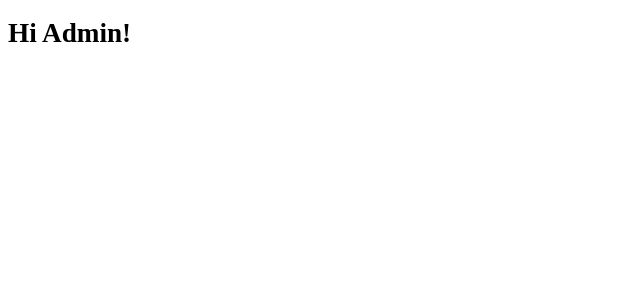
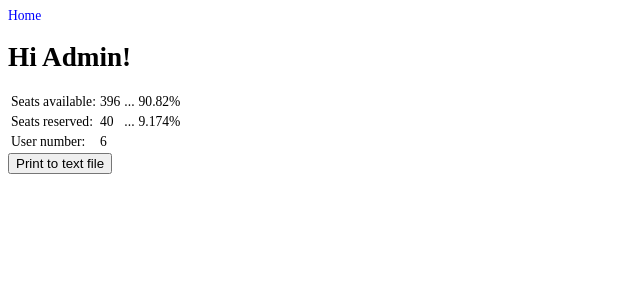
Before and after one commit to olehae/Boeing, a Django app: page /admin/ in a window 1280 px wide. Shown: the top 300 px of the page, without its empty margins (0-640 px from the left). Run offline with Django 4.2, Linux system fonts and the light colour scheme; data comes from the database, SQL or seed files in the repository; both versions use the stored data as it was after the commit; parts of the project's set-up code (start-up, migrations or seed data) failed here and were passed over.

Commit message:
admin stats

```diff
--- a/project/boeing/boeing/urls.py
+++ b/project/boeing/boeing/urls.py
@@ -22,5 +22,6 @@ urlpatterns = [
     path("accounts/", include("accounts.urls")),  # include our own accounts app in accounts/ path
     path("booking/", include("booking.urls")),  # path booking/ redirects to the booking apps urls file
     path("help/", views.help, name="help"),  # help page
-    path("admin/", views.admin, name="admin")  # admin page
+    path("admin/", views.admin, name="admin"),  # admin page
+    path("printstats/", views.print_stats)  # button for printing stats into text file
 ]
--- a/project/boeing/boeing/views.py
+++ b/project/boeing/boeing/views.py
@@ -51,13 +51,15 @@ def home(request):
                     seat_type = "middle seat"
                 seat = str(flight_names[name]) + ", Row " + str(i[0]) + ", Seat " + str(i[1] + ", Seat type: " + seat_type)
                 booked_seats.append(seat)
+
         # close db connection
         connection.close()
 
         # define values who will be given to the html template
         values = {"logged_in": True,
                   "username": username,
-                  "booked_seats": booked_seats}
+                  "booked_seats": booked_seats,
+                  "is_superuser": request.session["superuser"]}
 
     # a KeyError occurs when request.session["username"] does not exist -> no user is logged in
     except KeyError:
@@ -72,4 +74,104 @@ def help(request):
 
 
 def admin(request):
-    return render(request, "admin.html")
+    connection = sqlite3.connect(DATABASES['default']['NAME'])
+    cursor = connection.cursor()
+
+    sum_all = 0
+    sum_available = 0
+    allFlightTables = ["flight01", "flight02", "flight03", "flight04"]
+    # For every flight table
+    for table in allFlightTables:
+        # Gets flight table
+        seat_list = cursor.execute("SELECT Occupied FROM {}".format(table)).fetchall()
+
+        # Cleans up the table
+        for i in range(len(seat_list)):
+            seat_list[i] = seat_list[i][0]
+
+        # Calculates seats
+        sum_all += len(seat_list)
+        for seat in seat_list:
+            if seat == 0:
+                sum_available += 1
+
+    # Get user number
+    users = cursor.execute("SELECT userid FROM user").fetchall()
+    user_count = len(users)
+
+    values = {
+        "available": sum_available,
+        "available_perc": str(100*sum_available/sum_all)[:5],
+        "occupied": sum_all - sum_available,
+        "occupied_perc": str(100*(sum_all - sum_available)/sum_all)[:5],
+        "user_count": user_count
+    }
+
+    connection.close()
+    return render(request, "admin.html", values)
+
+
+# Is called on button click to print stats to text  file
+def print_stats(request):
+    # Creates new text file and emties it
+    text_file = open("stats.txt", 'w')
+    text_file.write("")
+    text_file.close()
+    # Opens the created file
+    text_file = open("stats.txt", 'a')
+
+    # Database connection
+    connection = sqlite3.connect(DATABASES['default']['NAME'])
+    cursor = connection.cursor()
+
+    # Get user data
+    users = cursor.execute("SELECT * FROM user").fetchall()
+
+    # Write user data to text file
+    text_file.write("User number: " + str(len(users)) + "\n")
+    text_file.write("UserID\tName\t\tUsername\tE-mail\t\t\t\t\tSuperuser\n\n")
+    for user in users:
+        # Doesn't print the password
+        for i in range(len(user) - 1):
+            text_file.write(str(user[i]))
+            # Indents the lines
+            indent = 0
+            if i == 0 or i == 4:
+                indent = 8
+            elif i == 1 or i == 2:
+                indent = 16
+            else:
+                indent = 40
+            for i in range(indent - len(str(user[i]))):
+                text_file.write(" ")
+        text_file.write("\n")
+    text_file.write("\n")
+
+    # Get seat data
+    all_flight_tables = ["flight01", "flight02", "flight03", "flight04"]
+    available_seats = []
+    occupied_seats = []
+
+    # For every flight
+    for table in all_flight_tables:
+        # Print available
+        text_file.write(table + " AVAILABLE\n")
+        text_file.write("Row\tSeat\n")
+        available_seats = cursor.execute("SELECT Row, Seat FROM {} WHERE Occupied is FALSE".format(table)).fetchall()
+        for seat in available_seats:
+            text_file.write(str(seat[0]) + "\t" + str(seat[1]) + "\n")
+        text_file.write("\n")
+
+        # Print occupied
+        text_file.write(table + " OCCUPIED\n")
+        text_file.write("Row\tSeat\tUserID\n")
+        occupied_seats = cursor.execute("SELECT Row, Seat, Userid FROM {} WHERE Occupied is TRUE".format(table)).fetchall()
+        for seat in occupied_seats:
+            text_file.write(str(seat[0]) + "\t" + str(seat[1]) + "\t" + str(seat[2]) + "\n")
+        text_file.write("\n")
+
+    text_file.write("Available seats:\n")
+
+    connection.close()
+    # Stays on admin page
+    return admin(request)
--- a/project/boeing/templates/admin.html
+++ b/project/boeing/templates/admin.html
@@ -6,6 +6,17 @@
 
 {% block content %}
 
+<a href="{% url 'home' %}">Home</a>
+<br>
 <h1>Hi Admin!</h1>
+<table>
+    <tr> <td> Seats available: </td> <td> {{available}} </td> <td> ... </td> <td> {{available_perc}}% </td> </tr>
+    <tr> <td> Seats reserved: </td> <td> {{occupied}} </td> <td> ... </td> <td> {{occupied_perc}}% </td> </tr>
+    <tr> <td> User number: </td> <td> {{user_count}} </td> </tr>
+</table>
+
+<form action="/printstats">
+    <button id="stat_btn" class="btn"> Print to text file </button>
+</form>
 
 {% endblock %}
--- a/project/boeing/templates/home.html
+++ b/project/boeing/templates/home.html
@@ -25,6 +25,9 @@ input[type="checkbox"] {
     <h1> Hi {{ username }}!</h1>
     <p><a href="{% url 'help' %}#home_page">Help Page</a></p>
     <p><a href="{% url 'logout' %}">Log Out</a></p>
+    {% if is_superuser %}
+        <p><a href="{% url 'admin' %}">Admin</a></p>
+    {% endif %}
     <h2> <a href="{% url 'overview' %}">Our current flights</a> </h2>
 {% else %}
     <p>You are not logged in</p>
```
Also changed, not shown: project/boeing/db.sqlite3.
